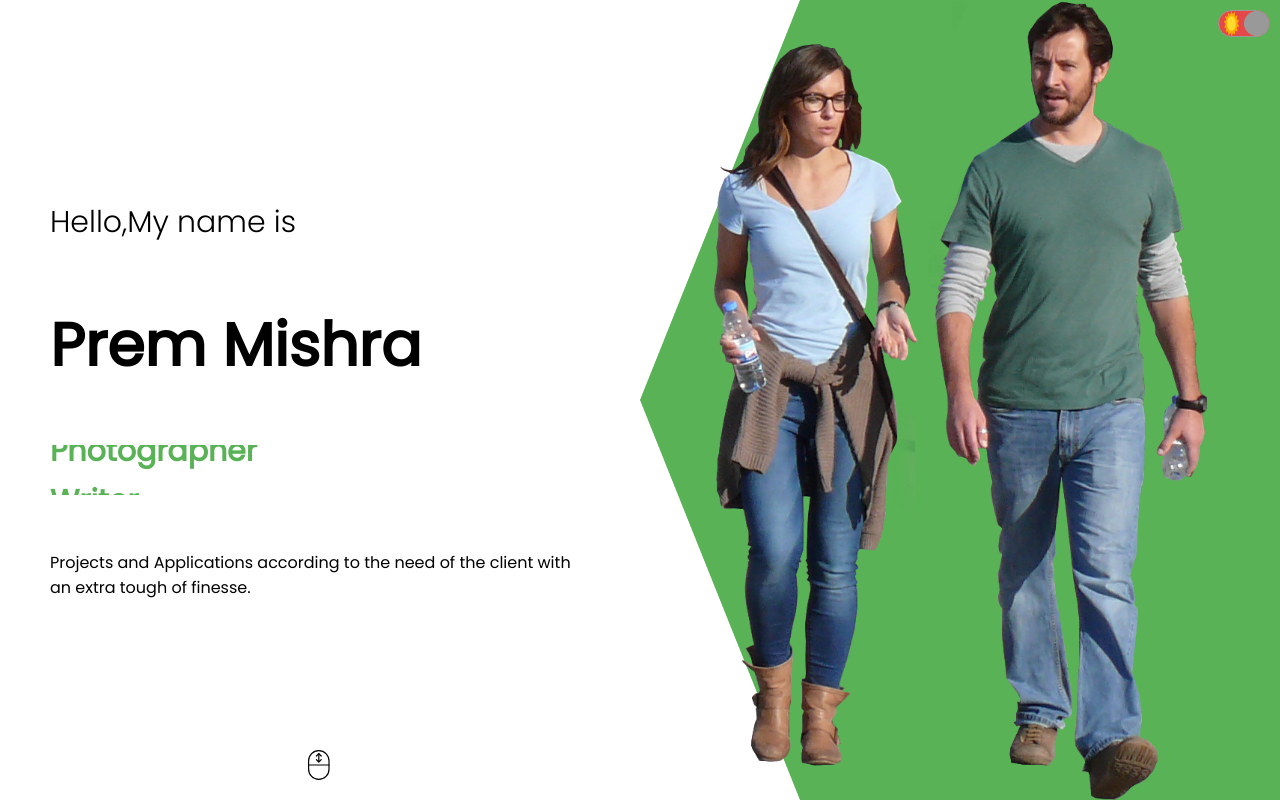
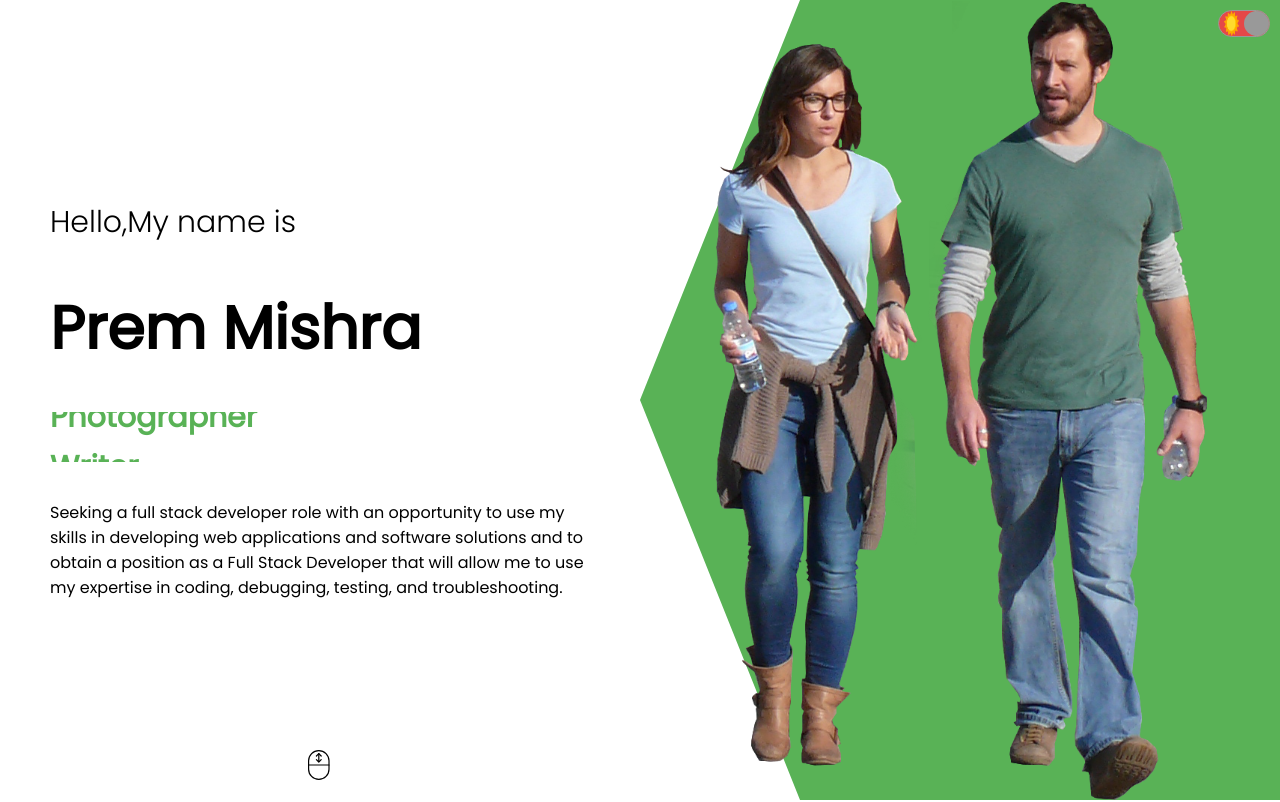
Before and after one commit to purup45/react, a React (Create React App) app: page / in a window 1280 px wide. Shown: the top 802 px of the page. Built offline with nearby package versions, Linux system fonts and the light colour scheme.

Commit message:
new intro.jsx

```diff
--- a/src/components/intro/intro.jsx
+++ b/src/components/intro/intro.jsx
@@ -20,7 +20,8 @@ const Intro = () => {
               </div>
             </div>
             <p className="i-desc">
-              Projects and Applications according to the need of the client with an extra tough of finesse.
+              Seeking a full stack developer role with an opportunity to use my skills in developing web applications and software solutions and
+              to obtain a position as a Full Stack Developer that will allow me to use my expertise in coding, debugging, testing, and troubleshooting.
             </p>
             </div>
             <svg
```
